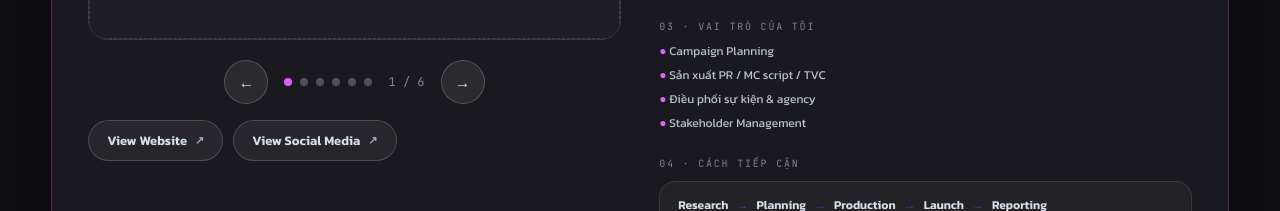
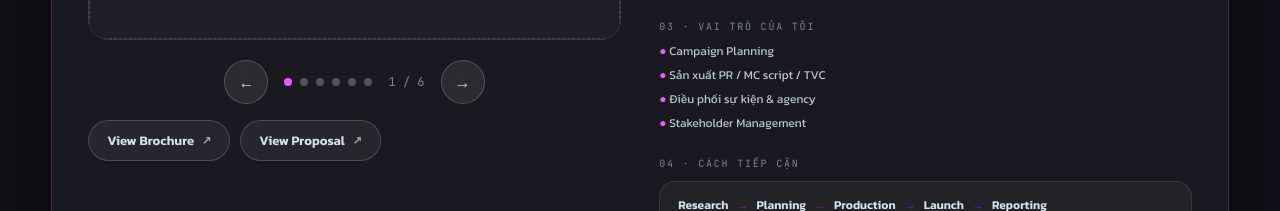
Before and after one commit to trieuvy11062000-byte/Vynguyen-Porfolio2026, a React (Vite) app: page / in a window 1280 px wide. Shown: the part 7480-7691 px from the top of the page. Built offline with nearby package versions, Linux system fonts and the light colour scheme; no server answers.

Commit message:
Rename Sarene case study links to View Brochure / View Proposal with new URLs

```diff
--- a/src/data/content.ts
+++ b/src/data/content.ts
@@ -162,7 +162,7 @@ export interface CaseStudyLink {
   h: string;
 }
 export const LINKS: CaseStudyLink[][] = [
-  [{ t: 'View Website', h: 'https://daiquangminh.thadico.com.vn/' }, { t: 'View Social Media', h: 'https://www.facebook.com/thadicodaiquangminh' }],
+  [{ t: 'View Brochure', h: 'https://sareneresidences.vn/' }, { t: 'View Proposal', h: 'https://sarene-sala.vn/' }],
   [{ t: 'View Website', h: 'https://thisoretail.com/' }, { t: 'View Social Media', h: 'https://www.facebook.com/THISOMall.SaLa' }],
   [{ t: 'View Social Media', h: 'https://www.facebook.com/Thuctinhtamhon' }],
 ];
```
